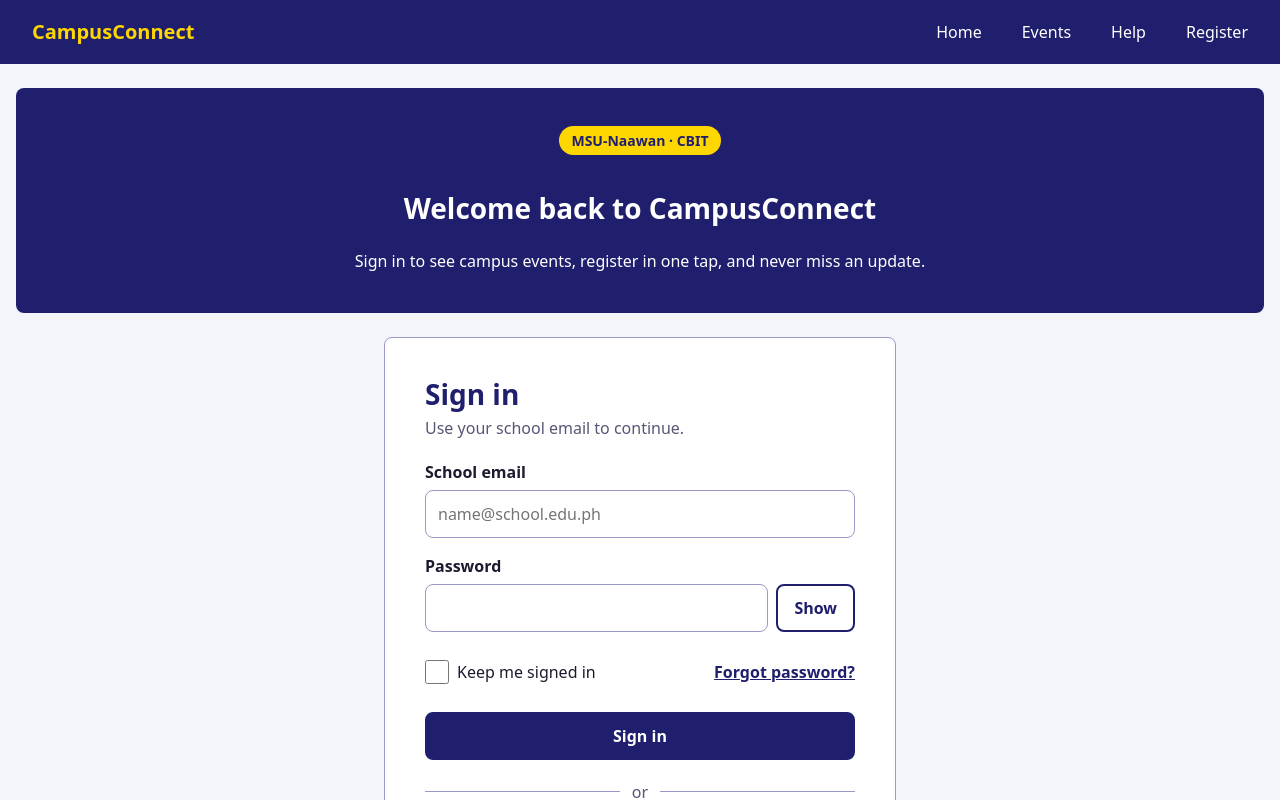
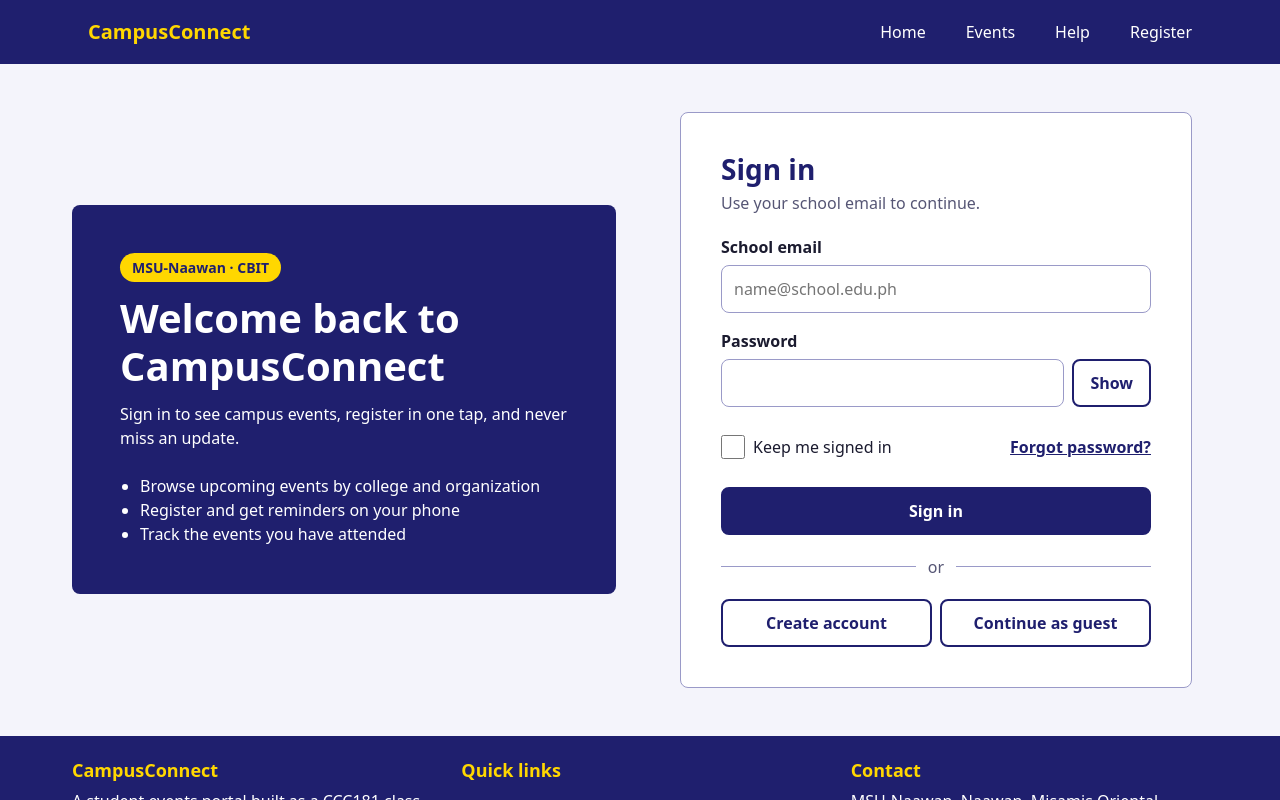
Before and after one commit to alessandraantonio/ccc181-week10-group10, a React (Vite) app: page / in a window 1280 px wide. Shown: the top 800 px of the page. Built offline with nearby package versions, Linux system fonts and the light colour scheme; no server answers.

Commit message:
fix: base.css two-column layout at 1024px and 1200px container at 1280px

```diff
--- a/src/styles/base.css
+++ b/src/styles/base.css
@@ -1,23 +1,13 @@
 /* =======================================================================
    MEMBER 1  |  base.css  |  Base, container, page layout, brand panel (CSS Grid + rem)
-   Branch: feature/base-<lastname>
-   ----------------------------------------------------------------------
-   MOBILE-FIRST RULES
-   1. Write the PHONE styles first, with NO media query.
-   2. Use min-width media queries ONLY. Never max-width.
-   3. Use rem or % (thin borders may use px).
-   4. Edit ONLY this file. Use the --variables from reset.css.
+   Branch: feature/base-antonio
+   Mobile-first: phone styles first (no media query), then min-width only.
    ======================================================================= */
 
 
-/* ---- STEP 0 (in index.html, not here) --------------------------------
-   Do Experiment 0 first. Then add this line inside <head> of index.html:
-   <meta name="viewport" content="width=device-width, initial-scale=1" />
-   -------------------------------------------------------------------- */
+/* ---- 1. PHONE (no media query) --------------------------------------- */
 
-
-
-/* ---- 1. PHONE (no media query) ---- */
+/* Sticky-footer page shell: main grows so the footer sits at the bottom */
 .page {
   min-height: 100vh;
   display: flex;
@@ -28,11 +18,13 @@
   flex: 1;
 }
 
+/* Full-width container with side padding (nav.css / form.css reuse it) */
 .container {
   width: 100%;
   padding-inline: 1rem;
 }
 
+/* Page layout (Grid): ONE column on phones */
 .login-layout {
   display: grid;
   grid-template-columns: 1fr;
@@ -40,6 +32,12 @@
   padding-block: 1.5rem;
 }
 
+/* Let grid children shrink so nothing forces a sideways scrollbar */
+.login-layout > * {
+  min-width: 0;
+}
+
+/* Brand panel */
 .brand-panel {
   background: var(--navy);
   color: #fff;
@@ -50,24 +48,31 @@
 
 .brand-panel__badge {
   display: inline-block;
+  margin: 0 0 0.75rem;
+  padding: 0.25rem 0.75rem;
   background: var(--gold);
   color: var(--navy);
   font-weight: 700;
   font-size: 0.875rem;
-  padding: 0.25rem 0.75rem;
   border-radius: 999px;
 }
 
 .brand-panel__title {
+  margin: 0 0 0.75rem;
   font-size: 1.75rem;
 }
 
+.brand-panel__text {
+  margin: 0;
+}
+
+/* Phones show only what matters most: hide the extra list */
 .brand-panel__perks {
   display: none;
+}
 
 
-
-/* ---- 2. 768px and up (tablets) ---- */
+/* ---- 2. 768px and up (tablets) --------------------------------------- */
 @media (min-width: 768px) {
   .container {
     padding-inline: 2rem;
@@ -79,11 +84,11 @@
 }
 
 
-
-/* ---- 3. 1024px and up (laptops) ---- */
+/* ---- 3. 1024px and up (laptops) -------------------------------------- */
 @media (min-width: 1024px) {
+  /* Two equal columns: brand panel | login card */
   .login-layout {
-    grid-template-columns: 1fr 1fr;
+    grid-template-columns: repeat(2, 1fr);
     align-items: center;
     gap: 3rem;
     padding-block: 3rem;
@@ -98,16 +103,18 @@
     font-size: 2.5rem;
   }
 
+  /* The extra list is ADDED back */
   .brand-panel__perks {
     display: block;
-    margin-top: 1.5rem;
+    margin: 1.5rem 0 0;
     padding-left: 1.25rem;
   }
 }
 
 
-/* ---- 4. 1280px and up (desktops) ---- */
+/* ---- 4. 1280px and up (desktops) ------------------------------------- */
 @media (min-width: 1280px) {
+  /* Stop stretching: centered, max 1200px */
   .container {
     max-width: 1200px;
     margin-inline: auto;
```
